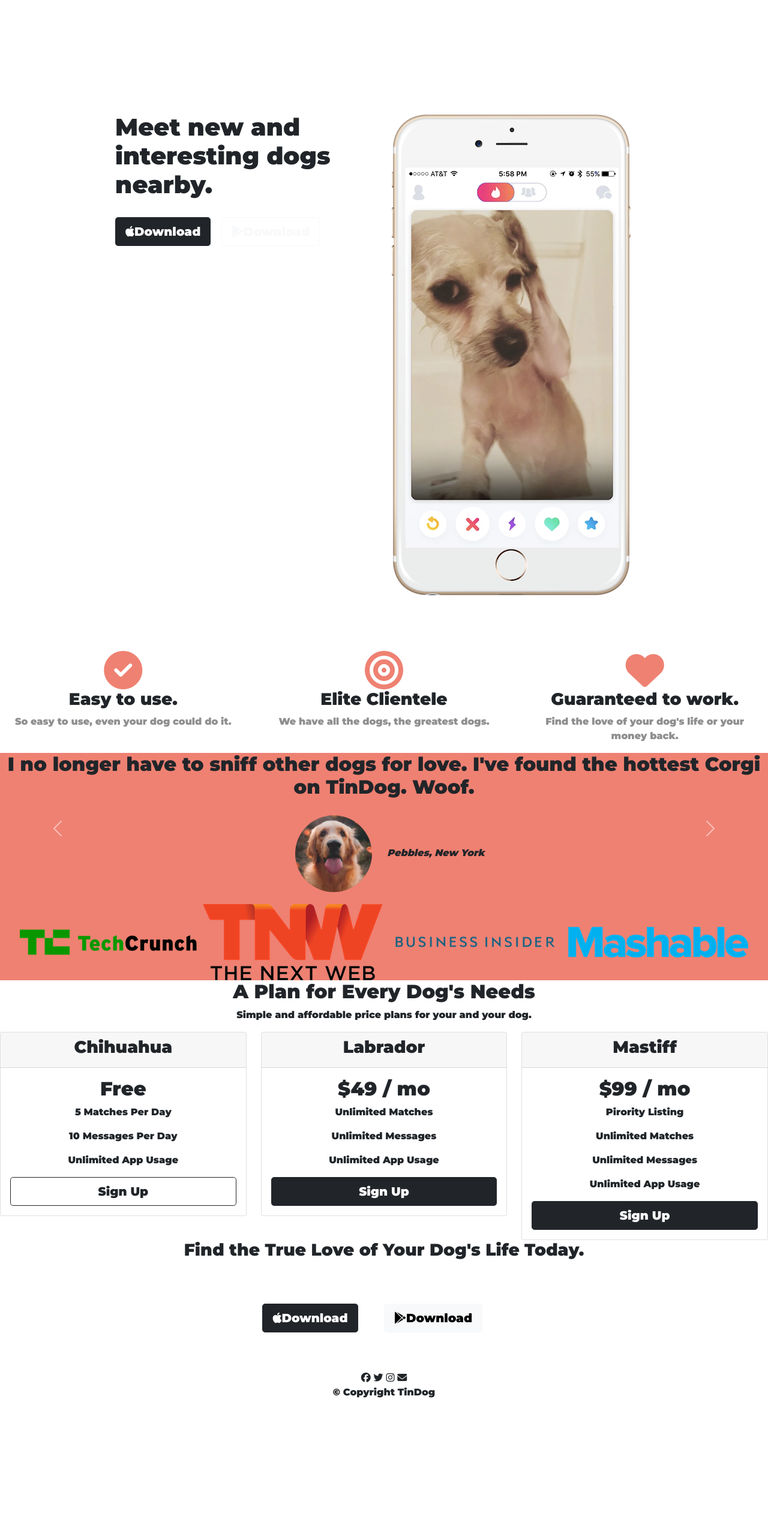
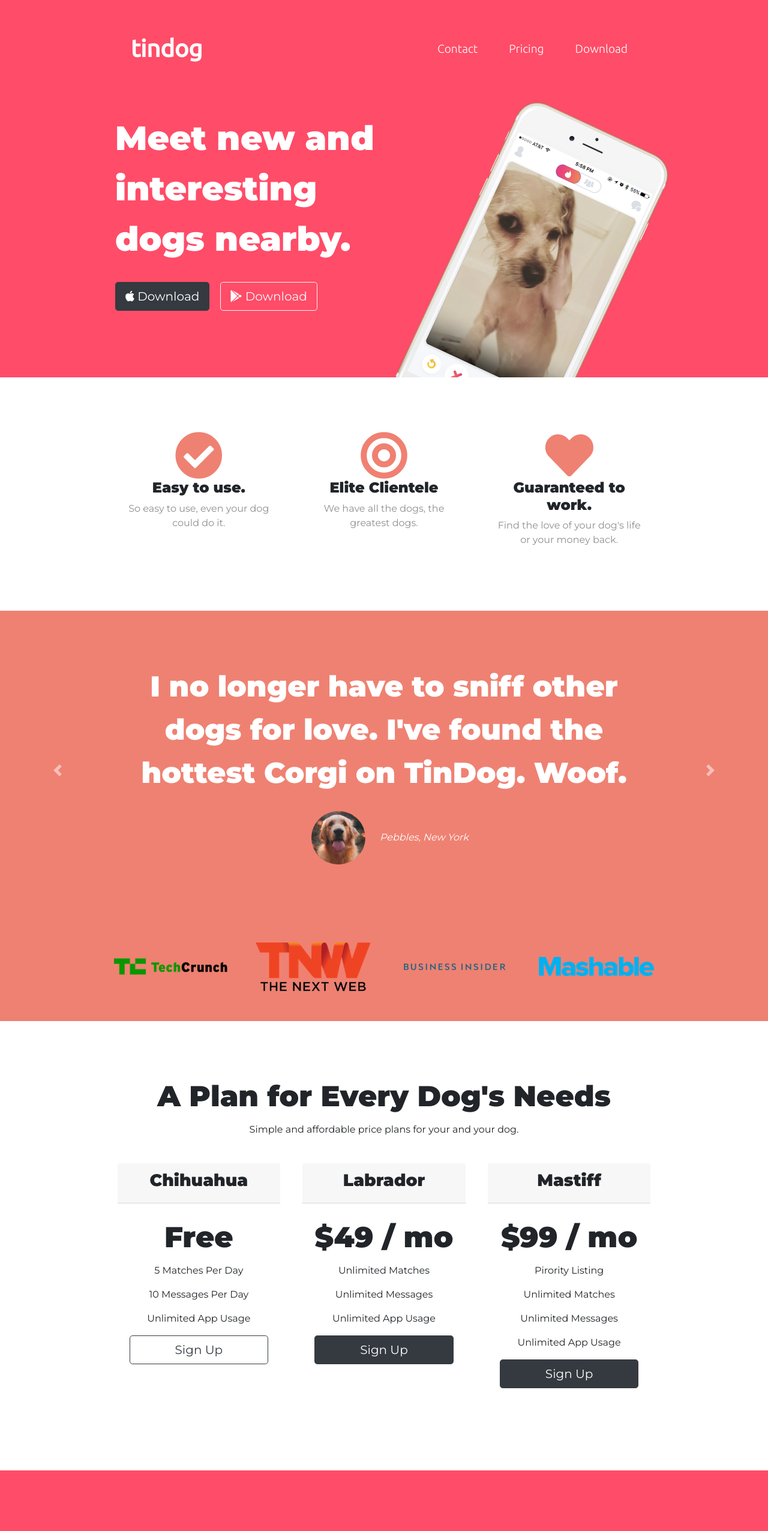
Before and after one commit to rajatpathak0125/tindog, a plain HTML site: page index.html in a window 1280 px wide. Shown: the top 2552 px of the page at 60% size. Before the commit the page ends 2349 px from the top, so only its background shows below. Drawn offline with nearby package versions, Linux system fonts and the light colour scheme.

Commit message:
Update index.html

```diff
--- a/index.html
+++ b/index.html
@@ -5,124 +5,126 @@
   <meta charset="utf-8">
   <title>TinDog</title>
 
+  <!-- Bootstrap 4 CSS -->
+  <link rel="stylesheet" href="https://cdn.jsdelivr.net/npm/bootstrap@4.6.1/dist/css/bootstrap.min.css"
+    integrity="sha384-zCbKRCUGaJDkqS1kPbPd7TveP5iyJE0EjAuZQTgFLD2ylzuqKfdKlfG/eSrtxUkn" crossorigin="anonymous">
+
+  <!-- Bootstrap 5 CSS -->
+  <!-- <link href="https://cdn.jsdelivr.net/npm/bootstrap@5.0.2/dist/css/bootstrap.min.css" rel="stylesheet"
+    integrity="sha384-EVSTQN3/azprG1Anm3QDgpJLIm9Nao0Yz1ztcQTwFspd3yD65VohhpuuCOmLASjC" crossorigin="anonymous"> -->
+  <!-- google font -->
   <link rel="preconnect" href="https://fonts.googleapis.com">
   <link rel="preconnect" href="https://fonts.gstatic.com" crossorigin>
-  <link href="https://fonts.googleapis.com/css2?family=Montserrat:wght@900&family=Ubuntu&display=swap" rel="stylesheet">
-
-  <link href="https://cdn.jsdelivr.net/npm/bootstrap@5.0.2/dist/css/bootstrap.min.css" rel="stylesheet" integrity="sha384-EVSTQN3/azprG1Anm3QDgpJLIm9Nao0Yz1ztcQTwFspd3yD65VohhpuuCOmLASjC" crossorigin="anonymous">
+  <link
+    href="https://fonts.googleapis.com/css2?family=Montserrat:wght@100;400;900&family=Ubuntu:wght@300;400&display=swap"
+    rel="stylesheet">
+  <!-- private css -->
   <link rel="stylesheet" href="css/styles.css">
-  <script src="https://kit.fontawesome.com/1e1109bc1c.js" crossorigin="anonymous"></script>
-
-  <script src="https://code.jquery.com/jquery-3.4.1.slim.min.js" integrity="sha384-J6qa4849blE2+poT4WnyKhv5vZF5SrPo0iEjwBvKU7imGFAV0wwj1yYfoRSJoZ+n" crossorigin="anonymous"></script>
-
-  <script src="https://cdn.jsdelivr.net/npm/popper.js@1.16.0/dist/umd/popper.min.js" integrity="sha384-Q6E9RHvbIyZFJoft+2mJbHaEWldlvI9IOYy5n3zV9zzTtmI3UksdQRVvoxMfooAo" crossorigin="anonymous"></script>
-
-  <script src="https://stackpath.bootstrapcdn.com/bootstrap/4.4.1/js/bootstrap.min.js" integrity="sha384-wfSDF2E50Y2D1uUdj0O3uMBJnjuUD4Ih7YwaYd1iqfktj0Uod8GCExl3Og8ifwB6" crossorigin="anonymous"></script>
+  <!-- Font Awsome -->
+  <link rel="stylesheet" href="https://pro.fontawesome.com/releases/v5.10.0/css/all.css"
+    integrity="sha384-AYmEC3Yw5cVb3ZcuHtOA93w35dYTsvhLPVnYs9eStHfGJvOvKxVfELGroGkvsg+p" crossorigin="anonymous" />
 </head>
 
 <body>
 
-  <section id="title">
+  <section class="colored-section" id="title">
     <div class="container-fluid">
-
-
       <!-- Nav Bar -->
       <nav class="navbar navbar-expand-lg navbar-dark">
-        <a class="navbar-brand" href="">tindog</a>
-        <button class="navbar-toggler" type="button" data-bs-toggle="collapse" data-bs-target="#navbarSupportedContent" aria-controls="navbarSupportedContent" aria-expanded="false" aria-label="Toggle navigation">
+        <a class="navbar-brand" href="#">tindog</a>
+        <button class="navbar-toggler" type="button" data-bs-toggle="collapse" data-bs-target="#navbarTogglerDemo02"
+          aria-controls="navbarTogglerDemo02" aria-expanded="false" aria-label="Toggle navigation">
           <span class="navbar-toggler-icon"></span>
         </button>
-        <div class="collapse navbar-collapse" id="navbarSupportedContent">
 
-          <ul class="navbar-nav ms-auto">
-            <li class="nav-item">
-              <a class="nav-link" href="#footer">Contact</a>
+        <div class="collapse navbar-collapse" id="navbarTogglerDemo02">
+          <ul class="navbar-nav ml-auto">
+            <li "nav-item">
+              <a class="nav-link active" aria-current="page" href="#footer">Contact</a>
             </li>
-            <li class="nav-item">
-              <a class="nav-link" href="#pricing">Pricing</a>
+            <li "nav-item">
+              <a class="nav-link active" aria-current="page" href="#pricing">Pricing</a>
             </li>
-            <li class="nav-item">
-              <a class="nav-link" href="#cta">Download</a>
+            <li "nav-item">
+              <a class="nav-link active" aria-current="page" href="#cta">Download</a>
             </li>
           </ul>
         </div>
+
       </nav>
 
+      <!-- Title -->
 
-
-
-      <!-- Title -->
       <div class="row">
-
         <div class="col-lg-6">
-          <h1>Meet new and interesting dogs nearby.</h1>
-          <button type="button" class="btn btn-dark btn-lg download-button"><i class="fa-brands fa-apple"></i>Download</button>
-          <button type="button" class="btn btn-outline-light btn-lg download-button"><i class="fa-brands fa-google-play"></i>Download</button>
+          <h1 class="big-heading">Meet new and interesting dogs nearby.</h1>
+          <button type="button" class="btn btn-dark btn-lg download-button"><i class="fab fa-apple"></i>
+            Download</button>
+          <button type="button" class="btn btn-outline-light btn-lg download-button"><i class="fab fa-google-play"></i>
+            Download</button>
         </div>
         <div class="col-lg-6">
-          <img class="title-image" src="images/iphone6.png" alt="iphone-mockup">
+          <img class="iphone-mockup" src="images/iphone6.png" alt="iphone-mockup">
         </div>
-
       </div>
-
-    </div>
+    </div> <!-- class="container-fluid" -->
   </section>
 
 
   <!-- Features -->
 
-  <section id="features">
-    <div class="row">
-      <div class="feature-box col-lg-4">
-        <i class="icon fa-solid fa-circle-check fa-4x"></i>
-        <h3>Easy to use.</h3>
-        <p>So easy to use, even your dog could do it.</p>
-
+  <section class="white-section" id="features">
+    <div class="container-fluid">
+      <div class="row">
+        <div class="col-lg-4">
+          <i class="fas fa-check-circle fa-5x"></i>
+          <h3 class="features-text">Easy to use.</h3>
+          <p>So easy to use, even your dog could do it.</p>
+        </div>
+        <div class="col-lg-4">
+          <i class="fas fa-bullseye fa-5x"></i>
+          <h3 class="features-text">Elite Clientele</h3>
+          <p>We have all the dogs, the greatest dogs.</p>
+        </div>
+        <div class="col-lg-4">
+          <i class="fas fa-heart fa-5x"></i>
+          <h3 class="features-text">Guaranteed to work.</h3>
+          <p>Find the love of your dog's life or your money back.</p>
+        </div>
       </div>
-      <div class="feature-box col-lg-4">
-        <i class="icon fa-solid fa-bullseye fa-4x"></i>
-        <h3>Elite Clientele</h3>
-        <p>We have all the dogs, the greatest dogs.</p>
-
-      </div>
-
-      <div class="feature-box col-lg-4">
-        <i class="icon fa-solid fa-heart fa-4x"></i>
-        <h3>Guaranteed to work.</h3>
-        <p>Find the love of your dog's life or your money back.</p>
-      </div>
-
     </div>
-
 
   </section>
 
 
   <!-- Testimonials -->
 
-  <section id="testimonials">
-    <div id="testimonial-carousel" class="carousel slide" data-ride="false">
+  <section class="colored-section" id="testimonials">
+    <div id="carouselExampleSlidesOnly" class="carousel slide" data-bs-ride="carousel" data-bs-interval="false">
       <div class="carousel-inner">
-        <div class="carousel-item active">
-          <h2>I no longer have to sniff other dogs for love. I've found the hottest Corgi on TinDog. Woof.</h2>
+        <div class="carousel-item container-fluid active">
+          <h2 class="section-heading">I no longer have to sniff other dogs for love. I've found the hottest Corgi on
+            TinDog. Woof.</h2>
           <img class="testimonial-image" src="images/dog-img.jpg" alt="dog-profile">
           <em>Pebbles, New York</em>
         </div>
-        <div class="carousel-item">
-          <h2 class="testimonial-text">My dog used to be so lonely, but with TinDog's help, they've found the love of their life. I think.</h2>
+        <div class="carousel-item container-fluid">
+          <h2 class="section-heading">My dog used to be so lonely, but with TinDog's help, they've found the love of
+            their life. I think.</h2>
           <img class="testimonial-image" src="images/lady-img.jpg" alt="lady-profile">
           <em>Beverly, Illinois</em>
         </div>
       </div>
-      <a class="carousel-control-prev" href="#testimonial-carousel" role="button" data-slide="prev">
+      <button class="carousel-control-prev" type="button" data-bs-target="#carouselExampleSlidesOnly"
+        data-bs-slide="prev">
         <span class="carousel-control-prev-icon"></span>
-      </a>
-      <a class="carousel-control-next" href="#testimonial-carousel" role="button" data-slide="next">
+
+      </button>
+      <button class="carousel-control-next" type="button" data-bs-target="#carouselExampleSlidesOnly"
+        data-bs-slide="next">
         <span class="carousel-control-next-icon"></span>
-      </a>
+      </button>
     </div>
-
-
 
 
   </section>
@@ -130,98 +132,117 @@
 
   <!-- Press -->
 
-  <section id="press">
-    <img class="press-logo" src="images/techcrunch.png" alt="tc-logo">
-    <img class="press-logo" src="images/tnw.png" alt="tnw-logo">
-    <img class="press-logo" src="images/bizinsider.png" alt="biz-insider-logo">
-    <img class="press-logo" src="images/mashable.png" alt="mashable-logo">
+  <section class="colored-section" id="press">
+
+    <img class="pressImg" src="images/TechCrunch.png" alt="tc-logo">
+    <img class="pressImg" src="images/tnw.png" alt="tnw-logo">
+    <img class="pressImg" src="images/bizinsider.png" alt="biz-insider-logo">
+    <img class="pressImg" src="images/mashable.png" alt="mashable-logo">
 
   </section>
 
 
   <!-- Pricing -->
 
-  <section id="pricing">
+  <section class="white-section" id="pricing">
+    <div class="container-fluid">
+      <h2 class="section-heading">A Plan for Every Dog's Needs</h2>
+      <p>Simple and affordable price plans for your and your dog.</p>
+      <div class="row">
+        <div class="pricing-column col-lg-4 col-md-6">
 
-    <h2>A Plan for Every Dog's Needs</h2>
-    <p>Simple and affordable price plans for your and your dog.</p>
-
-    <div class="row">
-      <div class="pricing-coloumn col-lg-4">
-        <div class="card">
           <div class="card-header">
             <h3>Chihuahua</h3>
           </div>
+
           <div class="card-body">
-            <h2>Free</h2>
+
+            <h2 class="section-heading">Free</h2>
             <p>5 Matches Per Day</p>
             <p>10 Messages Per Day</p>
             <p>Unlimited App Usage</p>
-            <button class="btn btn-lg w-100 btn-outline-dark" type="button">Sign Up</button>
+
+            <button type="button" class="btn btn-outline-dark btn-lg btn-block">Sign Up</button>
+
           </div>
+
         </div>
-      </div>
 
-      <div class="pricing-coloumn col-lg-4">
-        <div class="card">
+        <div class="pricing-column col-lg-4 col-md-6">
           <div class="card-header">
             <h3>Labrador</h3>
           </div>
+
           <div class="card-body">
-            <h2>$49 / mo</h2>
+
+            <h2 class="section-heading">$49 / mo</h2>
             <p>Unlimited Matches</p>
             <p>Unlimited Messages</p>
             <p>Unlimited App Usage</p>
-            <button class="btn btn-lg w-100 btn-dark" type="button">Sign Up</button>
+            <button type="button" class="btn btn-dark btn-lg btn-block">Sign Up</button>
+
           </div>
+
         </div>
-      </div>
 
-      <div class="pricing-coloumn col-lg-4">
-        <div class="card">
+        <div class="pricing-column col-lg-4">
           <div class="card-header">
             <h3>Mastiff</h3>
           </div>
+
           <div class="card-body">
-            <h2>$99 / mo</h2>
+
+            <h2 class="section-heading">$99 / mo</h2>
             <p>Pirority Listing</p>
             <p>Unlimited Matches</p>
             <p>Unlimited Messages</p>
             <p>Unlimited App Usage</p>
-            <button class="btn btn-lg w-100 btn-dark" type="button">Sign Up</button>
+            <button type="button" class="btn btn-dark btn-lg btn-block">Sign Up</button>
+
           </div>
+
         </div>
+
       </div>
-
     </div>
-
-
   </section>
 
 
   <!-- Call to Action -->
 
-  <section id="cta">
+  <section class="colored-section" id="cta">
+    <div class="container-fluid">
+      <h3 class="section-heading">Find the True Love of Your Dog's Life Today.</h3>
+      <button type="button" class="btn btn-dark btn-lg download-button"><i class="fab fa-apple"></i> Download</button>
+      <button type="button" class="btn btn-outline-light btn-lg download-button"><i class="fab fa-google-play"></i>
+        Download</button>
 
-    <h3 class="cta-heading">Find the True Love of Your Dog's Life Today.</h3>
-    <button class="btn btn-lg btn-dark download-button" type="button"><i class="fa-brands fa-apple"></i>Download</button>
-    <button class="btn btn-lg btn-light download-button" type="button"><i class="fa-brands fa-google-play"></i>Download</button>
-
+    </div>
   </section>
 
 
   <!-- Footer -->
 
-  <footer id="footer">
-    <i class="social-icon fa-brands fa-facebook"></i>
-    <i class="social-icon fa-brands fa-twitter"></i>
-    <i class="social-icon fa-brands fa-instagram"></i>
-    <i class="social-icon fa-solid fa-envelope"></i>
+  <footer class="white-section" id="footer">
+    <div class="container-fluid">
+      <div class="footer-icons">
 
-    <p>© Copyright TinDog</p>
+        <a href="https://twitter.com"><i class="fab fa-twitter fa-2x"></i></a>
+        <a href="https://www.facebook.com"><i class="fab fa-facebook-f fa-2x"></i></a>
+        <a href="https://www.instagram.com"><i class="fab fa-instagram fa-2x"></i></a>
+        <a href="mailto:someone@yoursite.com"><i class="fas fa-envelope fa-2x"></i></a>
+      </div>
 
 
+      <p>© Copyright 2018 TinDog</p>
+
+    </div>
+
   </footer>
+  <!-- Option 1: Bootstrap Bundle with Popper -->
+  <script src="https://cdn.jsdelivr.net/npm/bootstrap@5.0.2/dist/js/bootstrap.bundle.min.js"
+    integrity="sha384-MrcW6ZMFYlzcLA8Nl+NtUVF0sA7MsXsP1UyJoMp4YLEuNSfAP+JcXn/tWtIaxVXM"
+    crossorigin="anonymous"></script>
 
 
 </body>
```
